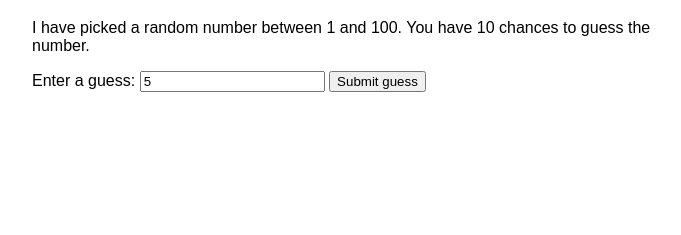
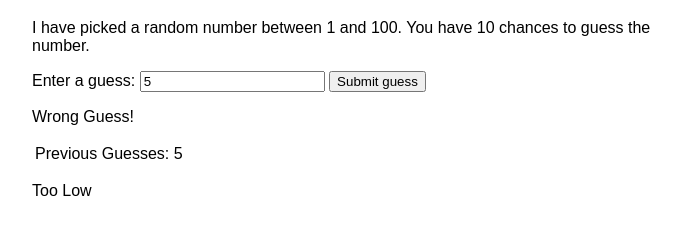
Before and after one commit to PriyanshT/25W-JavaScript-02-Week01, a plain HTML site: page guess.html in a window 1280 px wide. Both pictures are taken after typing "5" into the empty fields and a click on the button "Submit guess". Shown: the part 61-296 px from the top of the page, without its empty margins (288-969 px from the left). Drawn offline with Linux system fonts and the light colour scheme.

Commit message:
guess complete

```diff
--- a/guess.html
+++ b/guess.html
@@ -5,6 +5,7 @@
     <meta charset="utf-8" />
     <title>COMP1073 Client-Side JavaScript</title>
     <link rel="stylesheet" href="guess.css" />
+    <script src="guess.js" defer></script>
 </head>
 
 <body>
@@ -25,79 +26,6 @@
         <p id="lastResult"></p>
         <p id="lowOrHi"></p>
     </section>
-
-    <script>
-        // STEP 1: Initialize game variables
-
-        // STEP 1a: Pick random number
-
-        // Returns a random integer from 1 to 100:
-        var randomNumber = Math.floor(Math.random() * 100) + 1;
-
-        // STEP 1b: Create variables to represent the three paragraphs above that will contain user feedback
-
-        // STEP 1c: Create variables to represent the guessing form
-
-        // STEP 1d: Create variables to initialize counter for number of guesses
-
-        // STEP 1e: Create a variable to represent the game reset button
-
-        // STEP 2: Put focus on the field that allows user to type in guesses
-
-        // STEP 3: Build a function to check the user's guess
-        function checkUser() {
-            // STEP 3a: Create a variable to contain what number the user entered
-
-            // STEP 3b: If this is the first guess, add some text to the screen as a label for listing previous guesses for reference
-
-            // STEP 3c: Add the user's current guess to that list, plus a space
-
-            // STEP 3d: Conditional - the user guessed correctly
-
-            // Output a success message, then end the game
-
-            // STEP 3e: Conditional - the user is all out of guesses
-
-            // Output an appropriate message, then end the game
-
-            // STEP 3f: Conditional - the user's guess is incorrect
-
-            // Output an appropriate message
-
-            // If the guess is too low, let the user know
-
-            // Else if the guess is too high, let the user know
-
-            // STEP 3g: Increment the guess count, move focus to the guess field for the next guess, and clear out the old input
-
-            // STEP 3h: Proceed to the bottom of this file, just before we close out the SCRIPT element
-
-        }
-
-        // STEP 4: Build a function to end the game
-        function gameover() {
-            // STEP 4a: Disable the guessing field and submit button
-
-            // STEP 4b: Build a new button to start a new game
-            // STEP 4c: Add a click event to the new button that calls resetGame function
-        }
-
-        // STEP 5: Build a function to start a new game
-
-        // STEP 5a: Restore the guessCount variable to 1
-
-        // STEP 5b: Clear out all the old messages in the paragraphs below the guessing form - this will need a loop
-
-        // STEP 5c: Remove the reset button
-
-        // STEP 5d: Re-enable the guessing form, clear out any old input, then put focus on the field
-
-        // STEP 5e: Change background color of lastResult paragraph back to white
-
-        // STEP 5f: Generate a new random number
-
-        // STEP 3i: Add an event listener for the guess form button that calls the checkGuess function
-    </script>
 </body>
 
 </html>
--- /dev/null
+++ b/guess.js
@@ -0,0 +1,91 @@
+// STEP 1: Initialize game variables
+// STEP 1a: Pick random number
+// Returns a random integer from 1 to 100:
+var randomNumber = Math.floor(Math.random() * 100) + 1;
+// console.log(randomNumber);
+
+// STEP 1b: Create variables to represent the three paragraphs above that will contain user feedback
+var guesses = document.querySelector("#guesses"); // document.getElementById("guesses")
+var lastResult = document.querySelector("#lastResult");
+var lowOrHi = document.querySelector("#lowOrHi");
+// STEP 1c: Create variables to represent the guessing form
+var userInput = document.querySelector("#guessField");
+var submitButton = document.querySelector("button");
+// STEP 1d: Create variables to initialize counter for number of guesses
+var count = 1;
+// STEP 1e: Create a variable to represent the game reset button
+
+// STEP 2: Put focus on the field that allows user to type in guesses
+userInput.focus();
+// STEP 3: Build a function to check the user's guess
+function checkUser() {
+    // STEP 3a: Create a variable to contain what number the user entered
+    var userNumber = Number(userInput.value);
+    console.log(userNumber);
+    // STEP 3b: If this is the first guess, add some text to the screen as a label for listing previous guesses for reference
+    if (count === 1) {
+        lastResult.textContent = "Previous Guesses: " + userNumber;
+    }
+    // STEP 3c: Add the user's current guess to that list, plus a space
+    else {
+        lastResult.textContent += " " + userNumber; // lastResult.textContent = lastResult.textContent + " " + userNumber;
+    }
+    // STEP 3d: Conditional - the user guessed correctly
+    if (randomNumber === userNumber) {
+        // Output a success message, then end the game
+        guesses.textContent = "Congrats! You won.";
+        gameover();
+    }
+
+    // STEP 3e: Conditional - the user is all out of guesses
+    if (count === 10) {
+        // Output an appropriate message, then end the game
+        guesses.textContent = "Sorry! You are out of guesses.";
+        gameover();
+    }
+
+    // STEP 3f: Conditional - the user's guess is incorrect
+    if (userNumber !== randomNumber) {
+        // Output an appropriate message
+        guesses.textContent = "Wrong Guess!";
+        // If the guess is too low, let the user know
+        if (userNumber < randomNumber) {
+            lowOrHi.textContent = "Too Low";
+        }
+        // Else if the guess is too high, let the user know
+        else if (userNumber > randomNumber) {
+            lowOrHi.textContent = "Too High!";
+        }
+    }
+
+    // STEP 3g: Increment the guess count, move focus to the guess field for the next guess, and clear out the old input
+    count++; // count = count + 1 or count += 1
+    // STEP 3h: Proceed to the bottom of this file, just before we close out the SCRIPT element
+
+}
+
+// STEP 4: Build a function to end the game
+function gameover() {
+    // STEP 4a: Disable the guessing field and submit button
+    userInput.disabled = true;
+    submitButton.disabled = true;
+    // STEP 4b: Build a new button to start a new game
+    // STEP 4c: Add a click event to the new button that calls resetGame function
+}
+
+// STEP 5: Build a function to start a new game
+
+// STEP 5a: Restore the guessCount variable to 1
+
+// STEP 5b: Clear out all the old messages in the paragraphs below the guessing form - this will need a loop
+
+// STEP 5c: Remove the reset button
+
+// STEP 5d: Re-enable the guessing form, clear out any old input, then put focus on the field
+
+// STEP 5e: Change background color of lastResult paragraph back to white
+
+// STEP 5f: Generate a new random number
+
+// STEP 3i: Add an event listener for the guess form button that calls the checkGuess function
+submitButton.addEventListener("click", checkUser);
```
